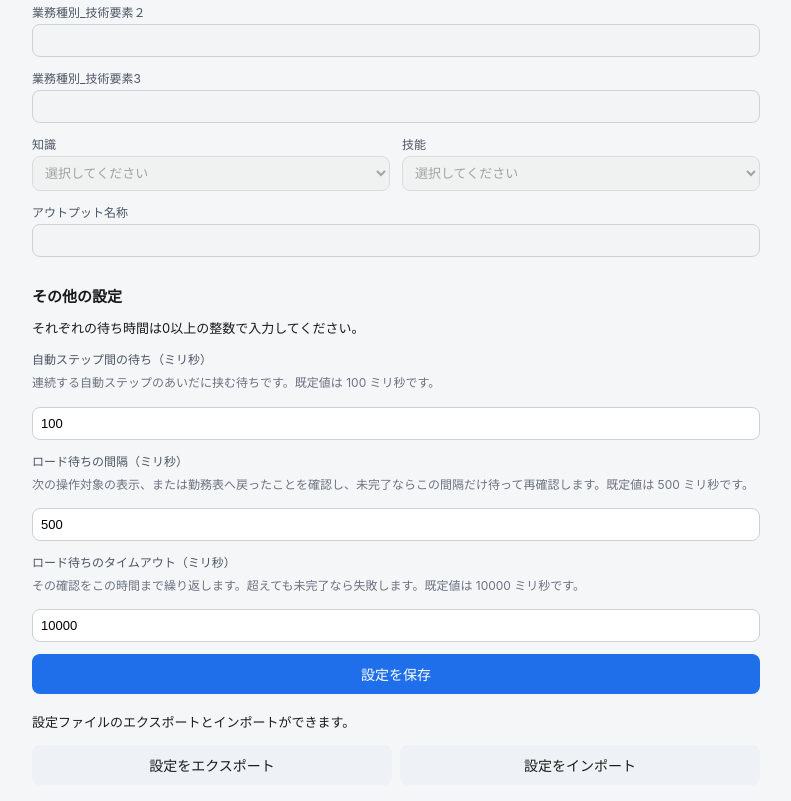
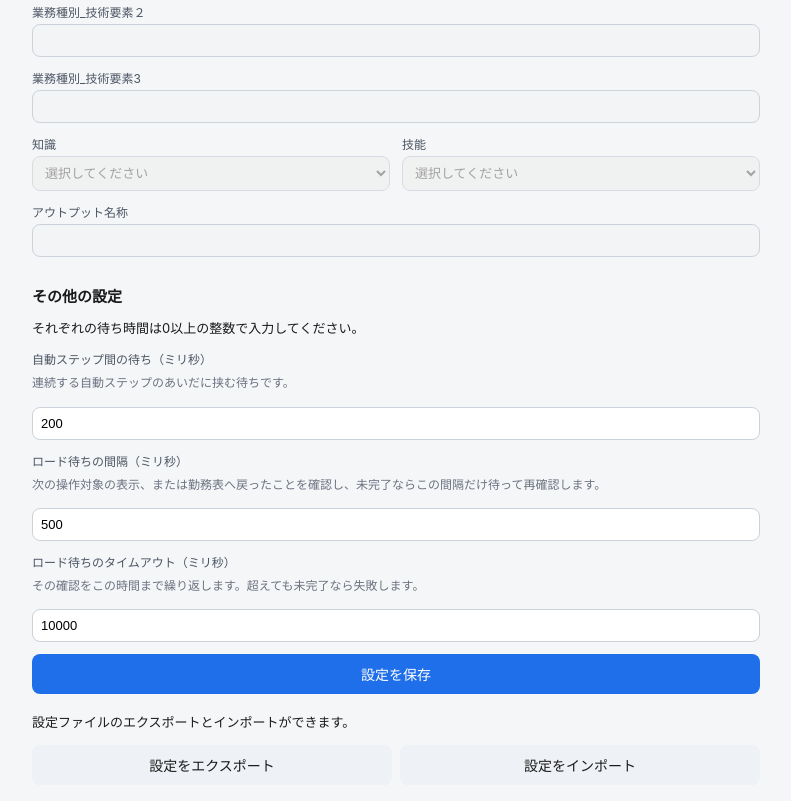
Before and after one commit to d-toshida/teamspirit-autofill, a website with bundled scripts: page entrypoints/options/index.html in a window 1280 px wide. Shown: the part 940-1741 px from the top of the page, without its empty margins (244-1035 px from the left). Built offline with nearby package versions, Linux system fonts and the light colour scheme; what wxt would draw is missing.

Commit message:
既定値と異なるプレースホルダの修正、待ち時間既定値を200msに変更

```diff
--- a/entrypoints/options/index.html
+++ b/entrypoints/options/index.html
@@ -104,17 +104,17 @@
     <p>それぞれの待ち時間は0以上の整数で入力してください。</p>
     <div class="field">
       <label for="autoStepDelayMs">自動ステップ間の待ち（ミリ秒）</label>
-      <p class="hint">連続する自動ステップのあいだに挟む待ちです。既定値は 100 ミリ秒です。</p>
+      <p class="hint">連続する自動ステップのあいだに挟む待ちです。</p>
       <input id="autoStepDelayMs" type="text" inputmode="numeric">
     </div>
     <div class="field">
       <label for="loadWaitIntervalMs">ロード待ちの間隔（ミリ秒）</label>
-      <p class="hint">次の操作対象の表示、または勤務表へ戻ったことを確認し、未完了ならこの間隔だけ待って再確認します。既定値は 500 ミリ秒です。</p>
+      <p class="hint">次の操作対象の表示、または勤務表へ戻ったことを確認し、未完了ならこの間隔だけ待って再確認します。</p>
       <input id="loadWaitIntervalMs" type="text" inputmode="numeric">
     </div>
     <div class="field">
       <label for="loadWaitTimeoutMs">ロード待ちのタイムアウト（ミリ秒）</label>
-      <p class="hint">その確認をこの時間まで繰り返します。超えても未完了なら失敗します。既定値は 10000 ミリ秒です。</p>
+      <p class="hint">その確認をこの時間まで繰り返します。超えても未完了なら失敗します。</p>
       <input id="loadWaitTimeoutMs" type="text" inputmode="numeric">
     </div>
 
--- a/lib/fill-config.ts
+++ b/lib/fill-config.ts
@@ -44,7 +44,7 @@ type FillWaitField = {
 
 // 待ち時間のキー文字列はこの表だけ。
 const FILL_WAIT_FIELDS = {
-  autoStepDelayMs: { storageKey: 'auto_step_delay_ms', defaultValue: 100 },
+  autoStepDelayMs: { storageKey: 'auto_step_delay_ms', defaultValue: 200 },
   loadWaitIntervalMs: { storageKey: 'load_wait_interval_ms', defaultValue: 500 },
   loadWaitTimeoutMs: { storageKey: 'load_wait_timeout_ms', defaultValue: 10000 }
 } as const satisfies Record<string, FillWaitField>;
--- a/package.json
+++ b/package.json
@@ -1,7 +1,7 @@
 {
   "name": "teamspirit-autofill",
   "private": true,
-  "version": "0.1.0",
+  "version": "0.1.1",
   "license": "MIT",
   "type": "module",
   "scripts": {
```
Also changed, not shown: lib/fill-ui.ts (+4 -3 lines).
